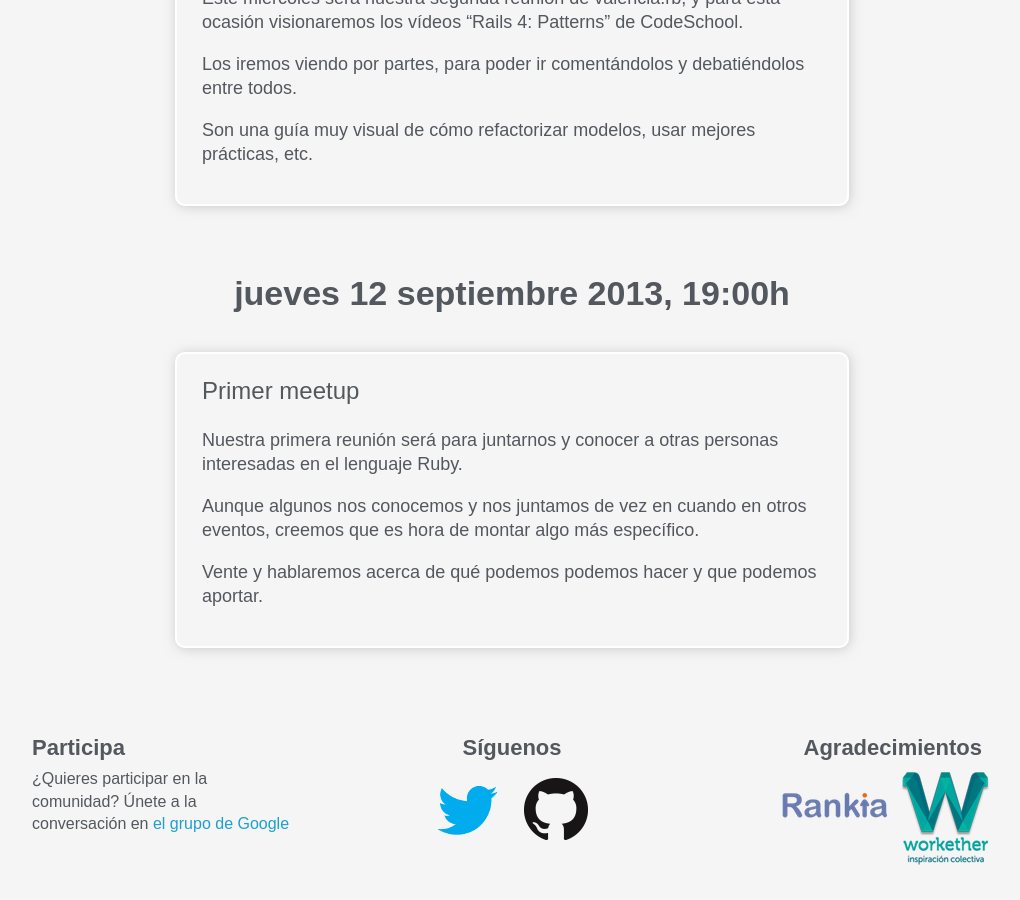
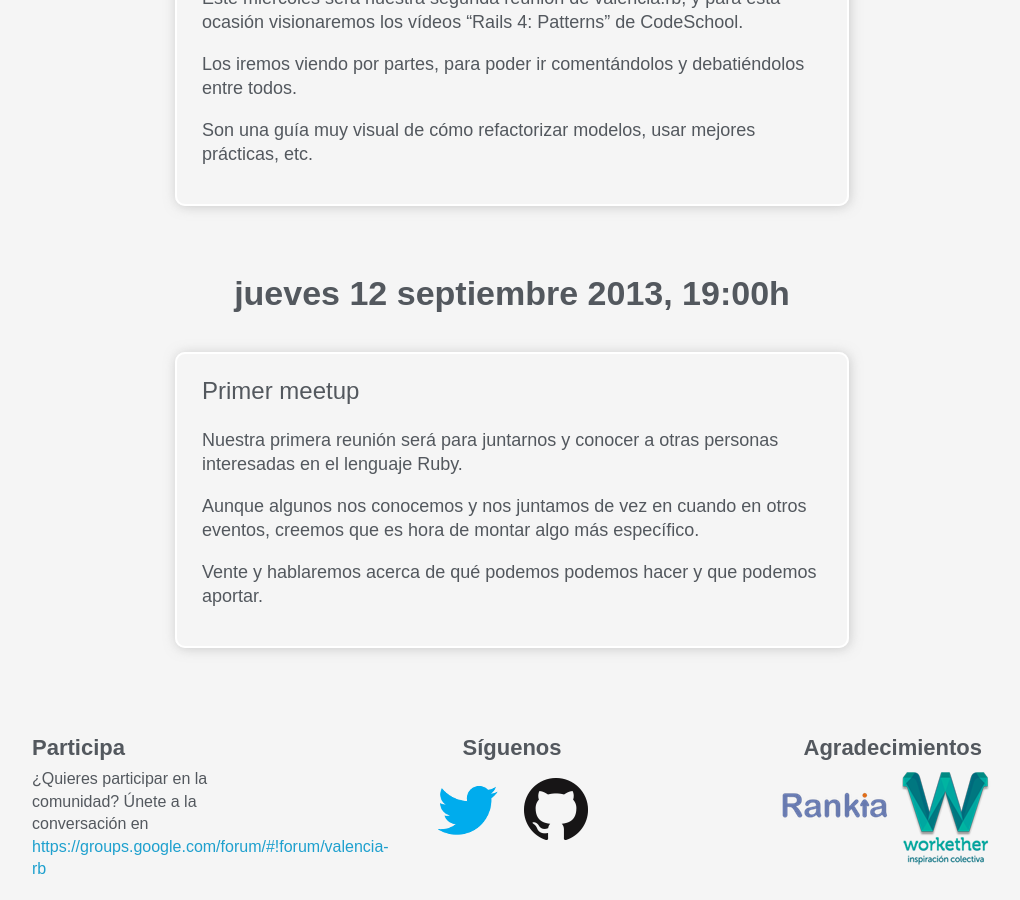
Before and after one commit to josacar/valenciarb.github.io, a Jekyll site: the page built from past.html, in a window 1280 px wide and 900 px high, scrolled down 582 px. Shown: the whole window, without its empty margins (128-1148 px from the left). Built offline with Jekyll 4.4.1, drawn with Linux system fonts in a browser that asks for light colours; some web fonts are replaced; Markdown is read by kramdown in place of the engine named in the settings.

Commit message:
using the url as text link

```diff
--- a/_layouts/default.html
+++ b/_layouts/default.html
@@ -68,7 +68,7 @@
         <h3>Participa</h3>
         <p>
           ¿Quieres participar en la comunidad? Únete a la conversación en
-          <a href="https://groups.google.com/forum/#!forum/valencia-rb">el grupo de Google</a>
+          <a href="https://groups.google.com/forum/#!forum/valencia-rb">https://groups.google.com/forum/#!forum/valencia-rb</a>
         </p>
       </section>
       <section class="middle">
```
